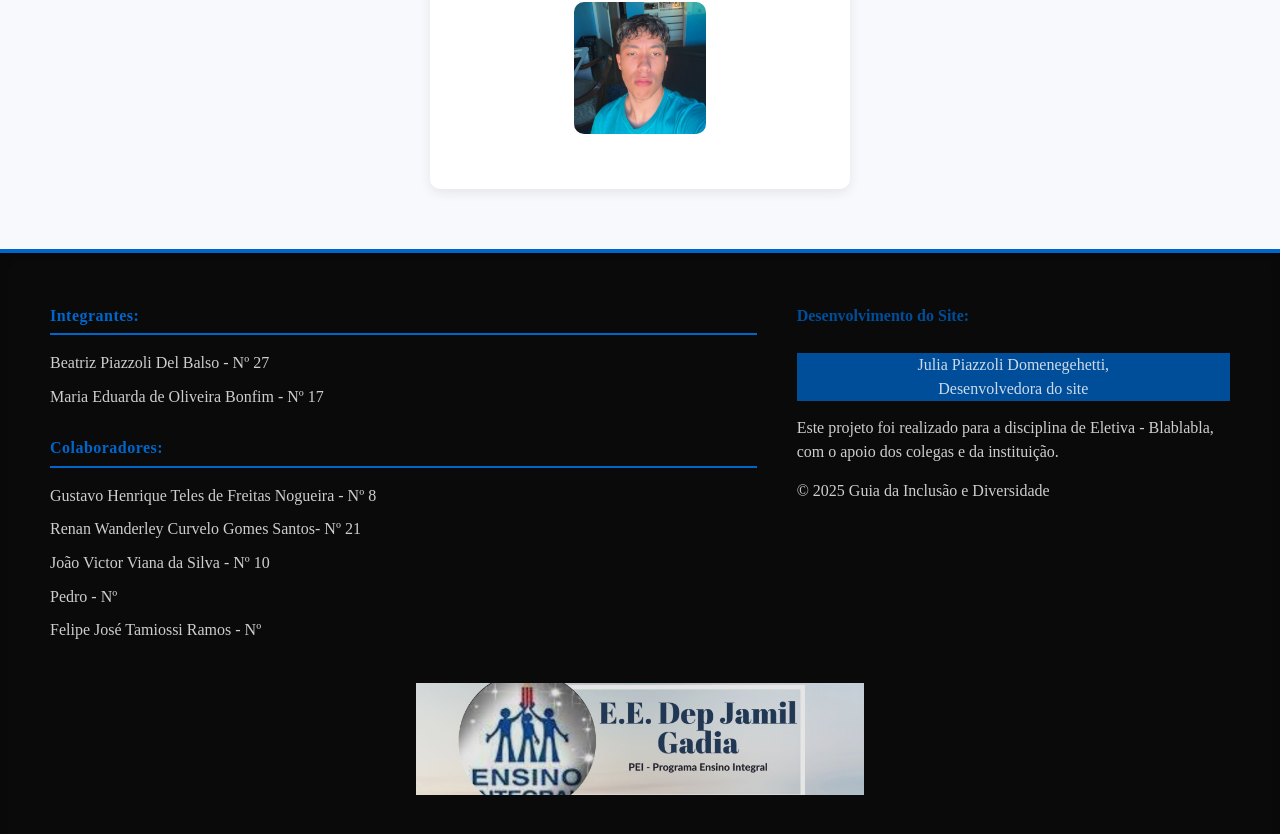
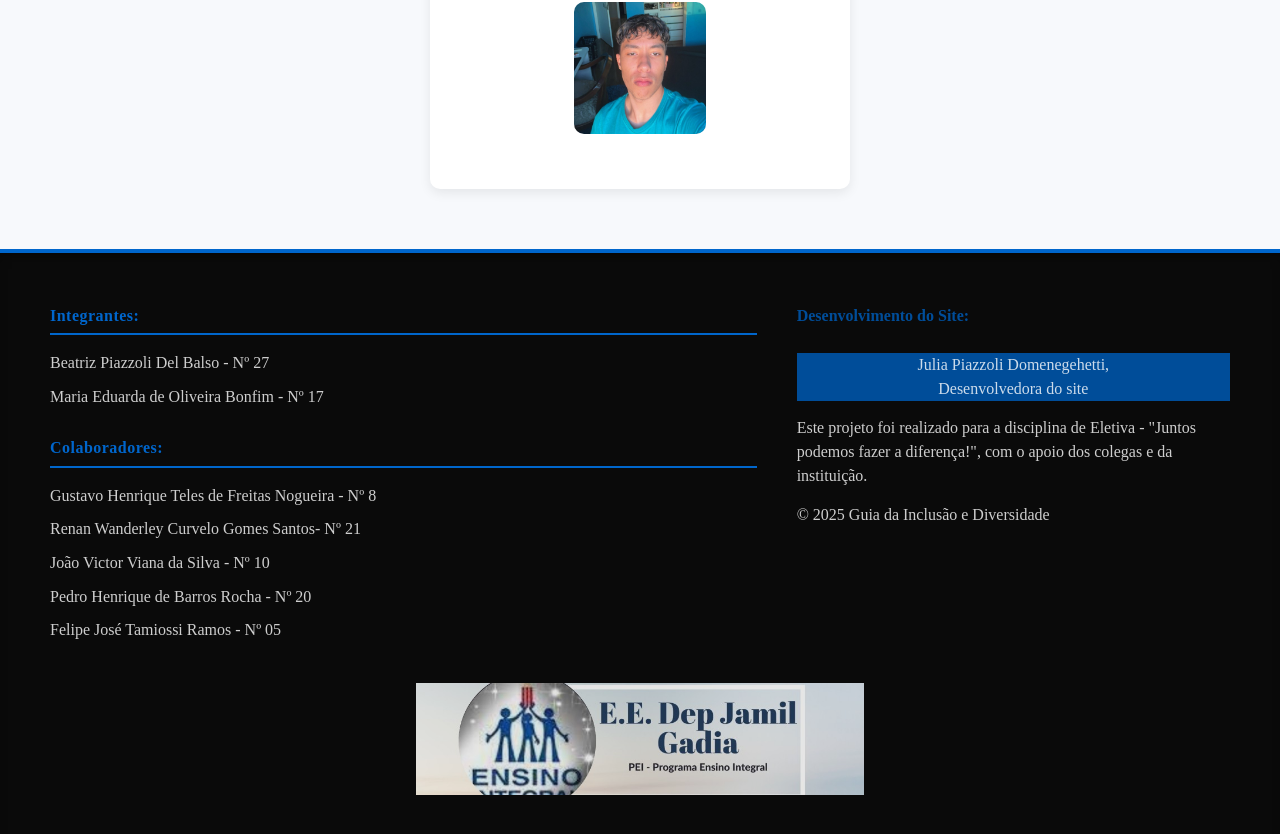
Before and after one commit to JuPiazzoli/PROJETO-ESCOLAR-BIA, a React (Vite) app: page / in a window 1280 px wide. Shown: the part 1933-2767 px from the top of the page. Built offline with nearby package versions, Linux system fonts and the light colour scheme.

Commit message:
Nome da Eletiva - Footer

```diff
--- a/src/Components/Footer.jsx
+++ b/src/Components/Footer.jsx
@@ -20,8 +20,8 @@ function Footer() {
             <li> Gustavo Henrique Teles de Freitas Nogueira - Nº 8</li>
             <li> Renan Wanderley Curvelo Gomes Santos- Nº 21</li>
             <li> João Victor Viana da Silva - Nº 10</li>
-            <li> Pedro - Nº </li>
-            <li> Felipe José Tamiossi Ramos - Nº </li>
+            <li> Pedro Henrique de Barros Rocha - Nº 20 </li>
+            <li> Felipe José Tamiossi Ramos - Nº 05</li>
           </ul>
         </div>
 
@@ -32,7 +32,7 @@ function Footer() {
             Julia Piazzoli Domenegehetti, <br /> Desenvolvedora do site
           </p>
           <p>
-            Este projeto foi realizado para a disciplina de Eletiva - Blablabla,
+            Este projeto foi realizado para a disciplina de Eletiva - "Juntos podemos fazer a diferença!",
             com o apoio dos colegas e da instituição.
           </p>
           <p>
```
